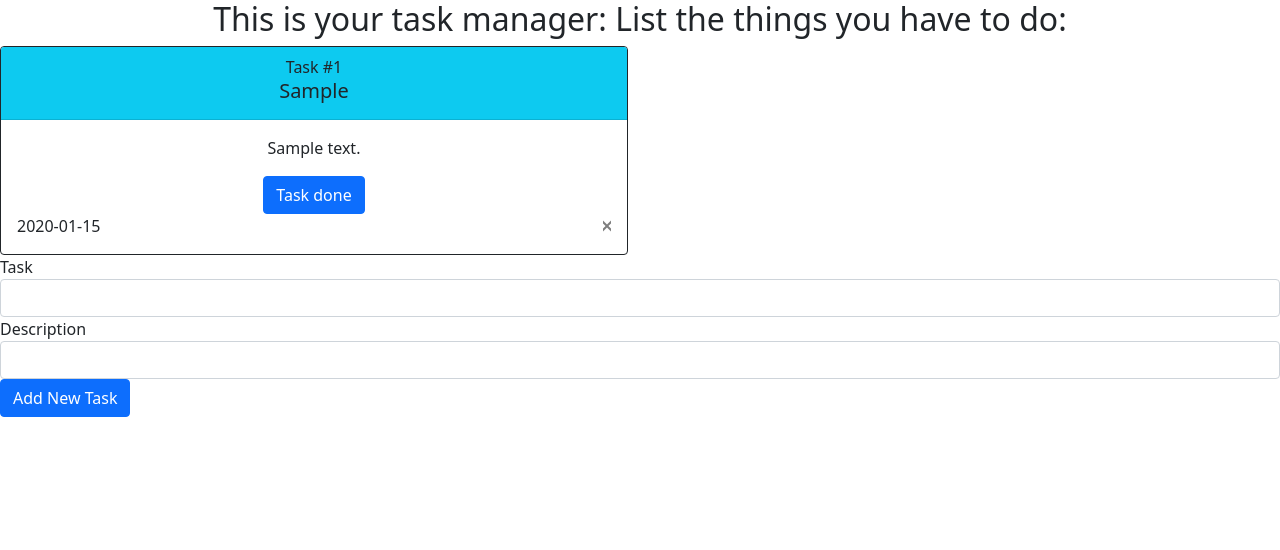
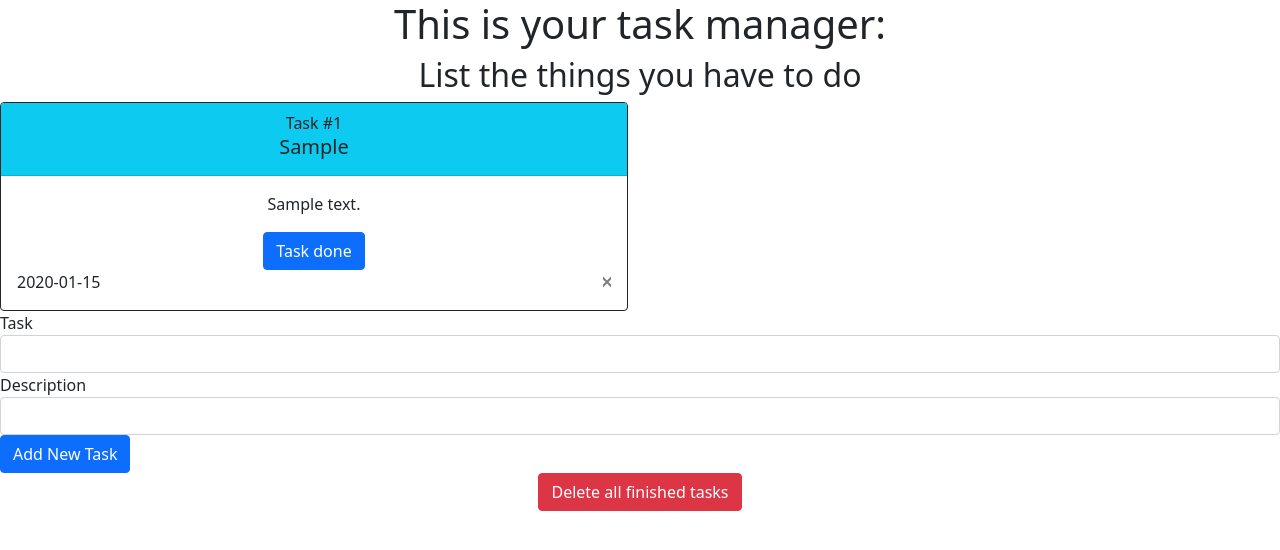
Before and after one commit to bladehu/88-todo_list, a Flask app: page / in a window 1280 px wide. Shown: the top 550 px of the page. Run offline with Flask 2, Linux system fonts and the light colour scheme; tables that the repository leaves empty hold one stand-in row (values such as "Sample post"); some libraries are stand-ins or nearby versions.

Commit message:
Add delete_all_finished_tasks route

```diff
--- a/main.py
+++ b/main.py
@@ -1,6 +1,7 @@
-from flask import Flask, render_template, redirect, url_for, flash, request, session
+from flask import Flask, render_template, redirect, url_for, session
 from flask_bootstrap import Bootstrap
 from flask_sqlalchemy import SQLAlchemy
+from sqlalchemy import or_
 import os
 from datetime import datetime as dt
 from forms import AddTaskForm
@@ -39,8 +40,8 @@ def home():
         db.session.commit()
         return redirect(url_for("home"))
     tasks = ToDoDB.query.all()
-    length = len(tasks)
-    return render_template("index.html", tasks=tasks, len=length, form=form)
+
+    return render_template("index.html", tasks=tasks, form=form)
 
 
 @app.route("/delete/<int:task_id>", methods=["GET", "POST"])
@@ -59,5 +60,14 @@ def finish_task(task_id):
     return redirect(url_for("home"))
 
 
+@app.route("/delete-all", methods=["GET", "POST"])
+def delete_all_finished_tasks():
+    tasks_to_delete = ToDoDB.query.filter_by(active=0).all()
+    for task in tasks_to_delete:
+        db.session.delete(task)
+        db.session.commit()
+    return redirect(url_for("home"))
+
+
 if __name__ == "__main__":
     app.run(debug=True)
--- a/templates/index.html
+++ b/templates/index.html
@@ -14,7 +14,8 @@
   </head>
   <body>
     <div class="text-center">
-        <h2>This is your task manager: List the things you have to do:</h2>
+        <h1>This is your task manager:</h1>
+        <h2>List the things you have to do</h2>
     </div>
   <div class="row">
       {% for task in tasks: %}
@@ -48,7 +49,11 @@
     </div>
 
     {{ wtf.quick_form(form, novalidate=True, button_map={"submit": "primary"}) }}
-
+    {% if tasks: %}
+    <div class="text-center">
+        <a href="{{ url_for('delete_all_finished_tasks') }}" class="btn btn-danger">Delete all finished tasks</a>
+    </div>
+    {% endif %}
     <script src="https://cdn.jsdelivr.net/npm/bootstrap@5.0.2/dist/js/bootstrap.bundle.min.js" integrity="sha384-MrcW6ZMFYlzcLA8Nl+NtUVF0sA7MsXsP1UyJoMp4YLEuNSfAP+JcXn/tWtIaxVXM" crossorigin="anonymous"></script>
 
 
```
Also changed, not shown: todolist.db.
